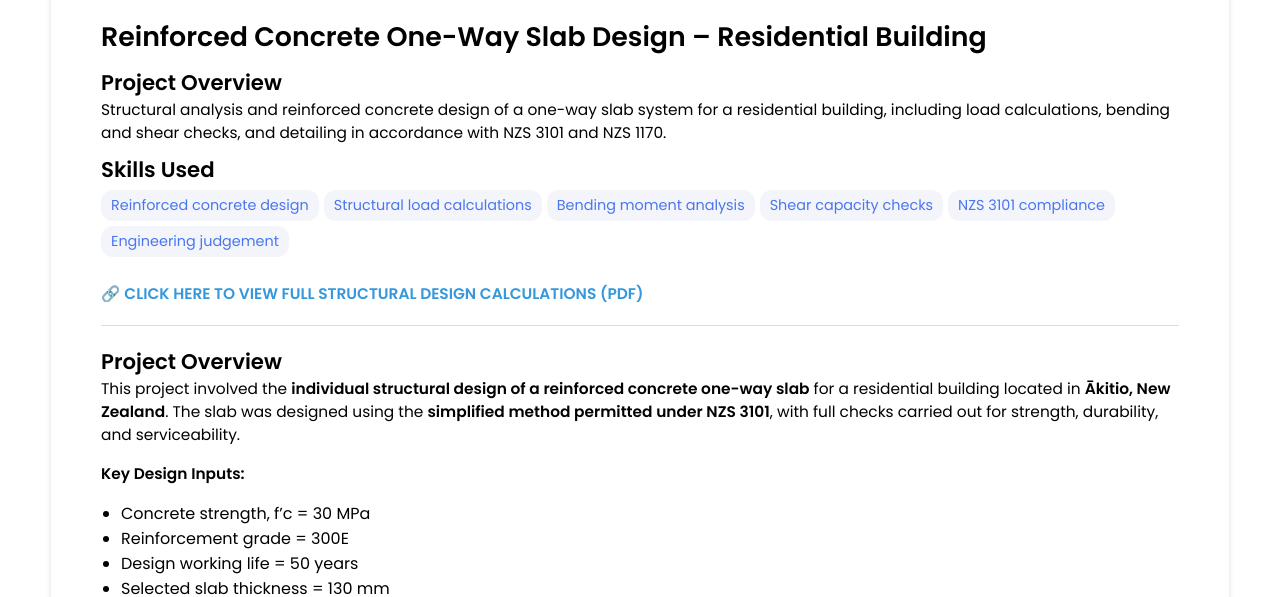
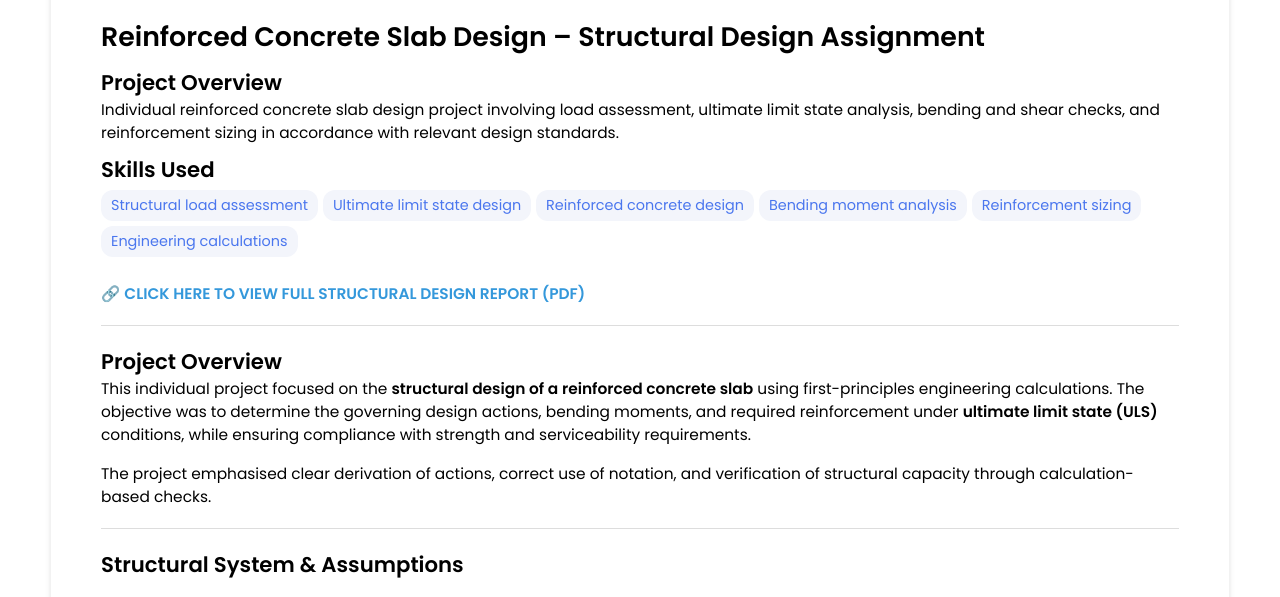
Before and after one commit to imraan11abdullah/imraan11abdullah.github.io, a Jekyll site: the page built from _projects/2025-reinforced-concrete-one-way-slab-design/2025-reinforced-concrete-one-way-slab-design.md, in a window 1280 px wide and 1400 px high, scrolled down 329 px. Shown: the part 161-758 px from the top of the window. Built offline with Jekyll 4.4.1, drawn with Linux system fonts in a browser that asks for light colours; some of the changed text lies outside the part shown; grey boxes are pictures that could not be loaded.

Commit message:
Update 2025-reinforced-concrete-one-way-slab-design.md

```diff
--- a/_projects/2025-reinforced-concrete-one-way-slab-design/2025-reinforced-concrete-one-way-slab-design.md
+++ b/_projects/2025-reinforced-concrete-one-way-slab-design/2025-reinforced-concrete-one-way-slab-design.md
@@ -1,166 +1,224 @@
 ---
 layout: post
-title: Reinforced Concrete One-Way Slab Design – Residential Building
-date: 2025-05-10
+title: Reinforced Concrete Slab Design – Structural Design Assignment
+date: 2024-05-01
 description: >
-  Structural analysis and reinforced concrete design of a one-way slab system for a
-  residential building, including load calculations, bending and shear checks, and
-  detailing in accordance with NZS 3101 and NZS 1170.
+  Individual reinforced concrete slab design project involving load assessment,
+  ultimate limit state analysis, bending and shear checks, and reinforcement sizing
+  in accordance with relevant design standards.
 skills:
+  - Structural load assessment
+  - Ultimate limit state design
   - Reinforced concrete design
-  - Structural load calculations
   - Bending moment analysis
-  - Shear capacity checks
-  - NZS 3101 compliance
-  - Engineering judgement
-main-image: /rc-slab-main.jpg
+  - Reinforcement sizing
+  - Engineering calculations
+main-image: /slab-design-main.jpg
 ---
 
-🔗 **[CLICK HERE TO VIEW FULL STRUCTURAL DESIGN CALCULATIONS (PDF)](PASTE_GOOGLE_DRIVE_LINK){:target="_blank" rel="noopener noreferrer"}**
+🔗 **[CLICK HERE TO VIEW FULL STRUCTURAL DESIGN REPORT (PDF)](PASTE_GOOGLE_DRIVE_LINK_HERE){:target="_blank" rel="noopener noreferrer"}**
 
 ---
 
 ## Project Overview
-This project involved the **individual structural design of a reinforced concrete one-way
-slab** for a residential building located in **Ākitio, New Zealand**. The slab was designed
-using the **simplified method permitted under NZS 3101**, with full checks carried out for
-strength, durability, and serviceability.
+This individual project focused on the **structural design of a reinforced concrete slab**
+using first-principles engineering calculations. The objective was to determine the
+governing design actions, bending moments, and required reinforcement under **ultimate
+limit state (ULS)** conditions, while ensuring compliance with strength and serviceability
+requirements.
 
-**Key Design Inputs:**
-- Concrete strength, f'c = 30 MPa
-- Reinforcement grade = 300E
-- Design working life = 50 years
-- Selected slab thickness = 130 mm
-
-{% include image-gallery.html images="FLOOR_PLAN_IMAGE_URL, TRIBUTARY_WIDTH_IMAGE_URL" height="500" %}
+The project emphasised clear derivation of actions, correct use of notation, and
+verification of structural capacity through calculation-based checks.
 
 ---
 
-## One-Way Slab Configuration
-Initial span assessment showed that a **three-span slab configuration** did not comply
-with the simplified method requirements of NZS 3101, where adjacent spans must satisfy:
+## Structural System & Assumptions
+- **Structural element:** One-way reinforced concrete slab
+- **Span length:** 4.5 m
+- **Slab thickness:** 150 mm
+- **Concrete density:** 24 kN/m³
+- **Steel yield strength:** f<sub>y</sub> = 500 MPa
+- **Strength reduction factor:** φ = 0.85
 
-Li / Lj ≤ 1.2
-
-To comply with the standard and allow use of the simplified design method, the slab was
-reconfigured to a **four-span layout**, which satisfied all span ratio requirements.
-
-{% include image-gallery.html images="SPAN_CONFIGURATION_IMAGE_URL" height="450" %}
+{% include image-gallery.html images="SLAB_LAYOUT.jpg, LOAD_PATH_DIAGRAM.jpg" height="450" %}
+*Slab geometry and load distribution*
 
 ---
 
-## Load Calculations
+## Design Actions
 
-### Dead Load (G)
+### Permanent Actions (G)
 Self-weight of slab:
-25 kN/m³ × 0.13 m = 3.25 kPa
 
-Finishes and superimposed dead load:
-= 0.50 kPa
+\[
+w_G = \gamma_c \times t
+\]
 
-Total dead load:
-G = 3.25 + 0.50
-G = **3.75 kPa**
+\[
+w_G = 24 \times 0.15 = 3.60 \, \text{kN/m}^2
+\]
 
-### Live Load (Q)
-Residential live load (NZS 1170.1):
-Q = **1.5 kPa**
+Including finishes:
 
-### Ultimate Limit State Load
-ULS combination:
-1.2G + 1.5Q
-
-= 1.2(3.75) + 1.5(1.5)
-= 4.50 + 2.25
-= **6.75 kPa**
+\[
+w_G = 4.60 \, \text{kN/m}^2
+\]
 
 ---
 
-## Bending Moment Calculations
-Bending moments were calculated using the simplified coefficients from NZS 3101.
+### Imposed Actions (Q)
 
-Effective span length:
-L = 3.4 m
-
-### Positive Bending Moment
-M+ = WL² / 11
-
-= 6.75 × 3.4² / 11
-= 6.75 × 11.56 / 11
-= **7.09 kN·m/m**
-
-### Negative Bending Moment
-M− = WL² / 10
-
-= 6.75 × 3.4² / 10
-= **7.80 kN·m/m**
-
-{% include image-gallery.html images="BENDING_MOMENT_IMAGE_URL" height="500" %}
+\[
+w_Q = 3.0 \, \text{kN/m}^2
+\]
 
 ---
 
-## Reinforcement Design
+## Ultimate Limit State Load Combination
 
-### Effective Depth
-Overall slab thickness = 130 mm
-Concrete cover = 45 mm
-Bar diameter = 20 mm
+\[
+w^* = 1.2G + 1.5Q
+\]
 
-Effective depth:
-d = 130 − 45 − (20 / 2)
-d = **75 mm**
+\[
+w^* = 1.2(4.60) + 1.5(3.0)
+\]
 
-### Reinforcement Selection
-Reinforcement was selected to resist calculated bending moments while satisfying minimum
-reinforcement requirements of NZS 3101.
+\[
+w^* = 10.02 \, \text{kN/m}^2
+\]
 
-| Location | Design Moment | Reinforcement |
-|--------|---------------|---------------|
-| End spans (+/−) | 7.09 kN·m/m | D12 @ 260 mm |
-| Interior supports | 7.80 kN·m/m | D16 @ 260 mm |
-| Shrinkage & temperature | — | D10 @ 390 mm |
+---
 
-{% include image-gallery.html images="REINFORCEMENT_DETAIL_IMAGE_URL" height="500" %}
+## Bending Moment Analysis
+For a simply supported one-way slab:
+
+\[
+M^* = \frac{w^* L^2}{8}
+\]
+
+\[
+M^* = \frac{10.02 \times 4.5^2}{8}
+\]
+
+\[
+M^* = 25.4 \, \text{kN·m/m}
+\]
+
+{% include image-gallery.html images="BENDING_MOMENT_DIAGRAM.jpg" height="400" %}
+*Governing bending moment at mid-span*
+
+---
+
+## Effective Depth Calculation
+
+\[
+d = h - c - \frac{\phi}{2}
+\]
+
+\[
+d = 150 - 30 - 6 = 114 \, \text{mm}
+\]
+
+Lever arm:
+
+\[
+z = 0.9d = 102.6 \, \text{mm}
+\]
+
+---
+
+## Required Tensile Reinforcement
+
+\[
+A_{s,req} = \frac{M^*}{\phi f_y z}
+\]
+
+\[
+A_{s,req} =
+\frac{25.4 \times 10^6}
+{0.85 \times 500 \times 102.6}
+\]
+
+\[
+A_{s,req} = 582 \, \text{mm}^2/\text{m}
+\]
+
+---
+
+## Provided Reinforcement
+Selected reinforcement layout:
+
+- **N12 bars @ 200 mm centres**
+
+\[
+A_{s,prov} =
+\frac{113 \times 1000}{200}
+\]
+
+\[
+A_{s,prov} = 565 \, \text{mm}^2/\text{m}
+\]
+
+\[
+A_{s,prov} \approx A_{s,req}
+\quad \Rightarrow \quad \text{OK}
+\]
+
+---
+
+## Moment Capacity Check
+
+\[
+\phi M_n = \phi A_s f_y z
+\]
+
+\[
+\phi M_n =
+0.85 \times 565 \times 500 \times 102.6
+\]
+
+\[
+\phi M_n = 24.6 \, \text{kN·m/m}
+\]
+
+\[
+\phi M_n \ge M^*
+\quad \Rightarrow \quad \text{Bending capacity satisfied}
+\]
 
 ---
 
 ## Shear Capacity Check
-Design shear force:
-V* = **13.19 kN**
 
-Concrete shear capacity:
-ϕVc = **46.86 kN**
+\[
+V^* = \frac{w^* L}{2}
+\]
 
-Check:
-V* < ϕVc
-13.19 < 46.86 ✓
+\[
+V^* = \frac{10.02 \times 4.5}{2}
+\]
 
-Therefore, **no shear reinforcement is required**.
+\[
+V^* = 22.55 \, \text{kN/m}
+\]
+
+Concrete shear resistance:
+
+\[
+\phi V_n > V^*
+\quad \Rightarrow \quad \text{Shear capacity adequate}
+\]
 
 ---
 
-## Durability Considerations
-The site is classified as **B2 exposure** due to proximity to the coastline
-(approximately 484 m).
+## Engineering Conclusion
+The reinforced concrete slab design satisfies **ultimate limit state requirements**
+for bending and shear. The selected reinforcement layout provides sufficient strength
+while maintaining constructability and material efficiency.
 
-Minimum concrete cover required:
-= **45 mm**
-
-All durability requirements for a 50-year design life are satisfied in accordance with
-NZS 3101.
-
----
-
-## Engineering Design Conclusion
-A **130 mm reinforced concrete one-way slab** was successfully designed using the NZS 3101
-simplified method.
-
-**Design Summary:**
-- All ULS bending and shear requirements satisfied
-- Span configuration compliant with NZS 3101
-- Reinforcement meets strength and durability criteria
-- No shear reinforcement required
-- Practical and buildable detailing achieved
-
-This project demonstrates sound application of reinforced concrete theory, code
-interpretation, and engineering judgement in structural slab design.
+This project demonstrates:
+- Correct derivation of design actions
+- Clear application of ULS load combinations
+- Reinforcement sizing based on first principles
+- Verification of structural capacity through calculation
```
